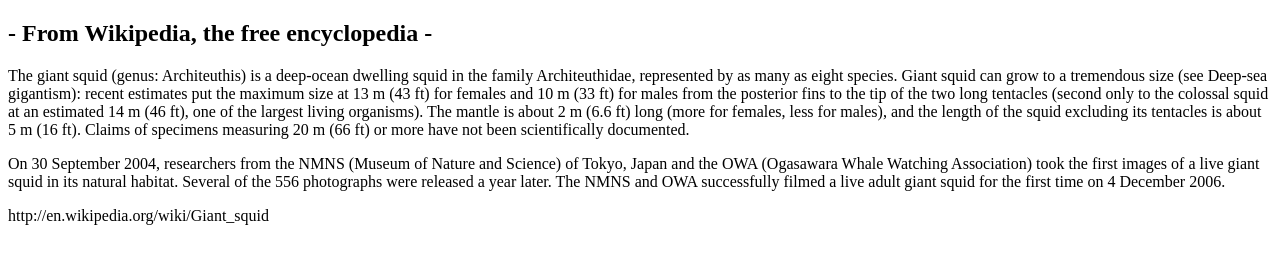
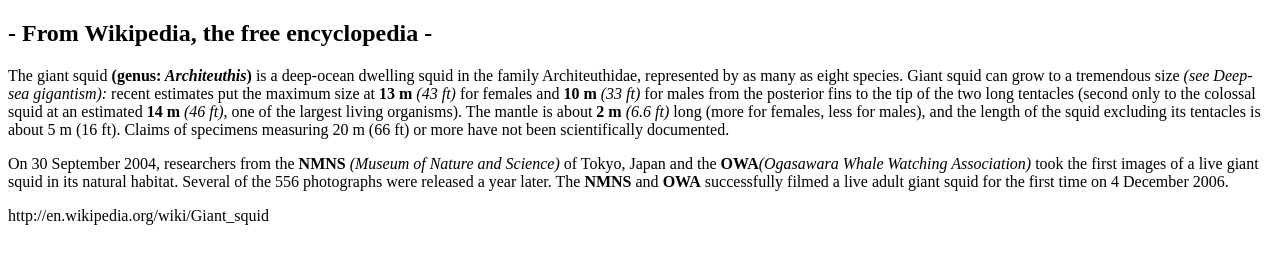
Before and after one commit to JJSeger/dws1, a plain HTML site: page text.html in a window 1280 px wide. Shown: the part 60-324 px from the top of the page. Drawn offline with Linux system fonts and the light colour scheme.

Commit message:
adding tags
adding tags

```diff
--- a/text.html
+++ b/text.html
@@ -19,16 +19,16 @@
 		</h1>
 		<h2>- From Wikipedia, the free encyclopedia -</h2>    <!--heading 2-->
 
-		<p><!--1st paragraph-->The giant squid (genus: Architeuthis) is a deep-ocean dwelling squid in the family Architeuthidae, represented by as many as eight species.
-		 Giant squid can grow to a tremendous size (see Deep-sea gigantism): recent estimates put the maximum size at 13 m (43 ft) for females and 10 m (33 ft)
-		 for males from the posterior fins to the tip of the two long tentacles (second only to the colossal squid at an estimated 14 m (46 ft), one of the largest living
-		 organisms). The mantle is about 2 m (6.6 ft) long (more for females, less for males), and the length of the squid excluding its tentacles is about 5 m (16 ft). Claims
+		<p><!--1st paragraph-->The giant squid <b>(genus:<em> Architeuthis</em>)</b> is a deep-ocean dwelling squid in the family Architeuthidae, represented by as many as eight species.
+		 Giant squid can grow to a tremendous size <em>(see Deep-sea gigantism):</em> recent estimates put the maximum size at <b>13 m</b> <em>(43 ft)</em> for females and <b>10 m </b><em>(33 ft)</em>
+		 for males from the posterior fins to the tip of the two long tentacles (second only to the colossal squid at an estimated <b>14 m</b> <em>(46 ft)</em>, one of the largest living
+		 organisms). The mantle is about <b>2 m </b><em>(6.6 ft)</em> long (more for females, less for males), and the length of the squid excluding its tentacles is about 5 m (16 ft). Claims
 		 of specimens measuring 20 m (66 ft) or more have not been scientifically documented.</p>
 
-		 <p><!--2nd paragraph-->On 30 September 2004, researchers from the NMNS (Museum of Nature and Science)
-		of Tokyo, Japan and the OWA (Ogasawara Whale Watching Association) took the first images
+		 <p><!--2nd paragraph-->On 30 September 2004, researchers from the <b>NMNS</b> <em>(Museum of Nature and Science)</em>
+		of Tokyo, Japan and the <b>OWA</b><em>(Ogasawara Whale Watching Association)</em> took the first images
 		of a live giant squid in its natural habitat. Several of the 556 photographs were released
-		a year later. The NMNS and OWA successfully filmed a live adult giant squid for the first time
+		a year later. The <b>NMNS</b> and <b>OWA</b> successfully filmed a live adult giant squid for the first time
 		on 4 December 2006.   </p>
 
 															<link>  http://en.wikipedia.org/wiki/Giant_squid  </link>
```
